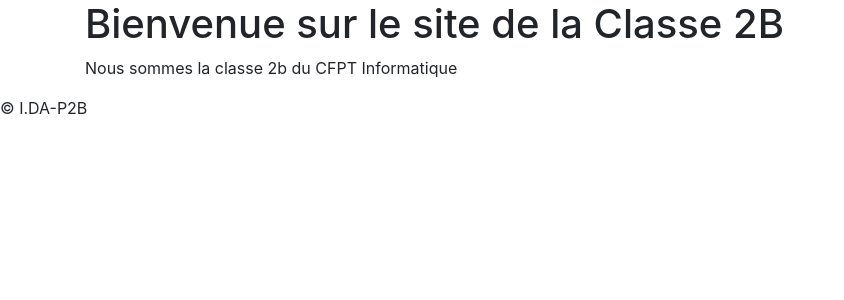
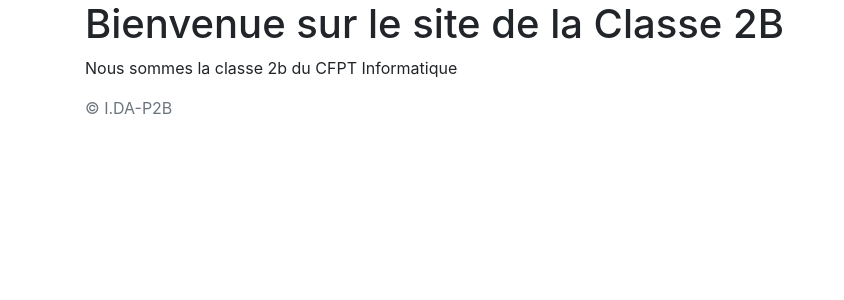
Before and after one commit to Nicolas-hr/ClasseB, a PHP site: page / in a window 1280 px wide. Shown: the part 56-356 px from the top of the page, without its empty margins (0-844 px from the left). Run offline with PHP 8.4, Linux system fonts and the light colour scheme; data that the repository does not hold is empty; some libraries are stand-ins or nearby versions.

Commit message:
J'ai un peu modifié le footer

```diff
--- a/php/footer.php
+++ b/php/footer.php
@@ -1 +1,6 @@
-<footer>© I.DA-P2B</footer>
+<link rel="stylesheet" href="https://stackpath.bootstrapcdn.com/bootstrap/4.1.1/css/bootstrap.min.css" integrity="sha384-WskhaSGFgHYWDcbwN70/dfYBj47jz9qbsMId/iRN3ewGhXQFZCSftd1LZCfmhktB" crossorigin="anonymous">
+<footer class="text-muted">
+	<div class="container">
+        <p>&copy; I.DA-P2B</p>
+    </div>
+</footer>
```
